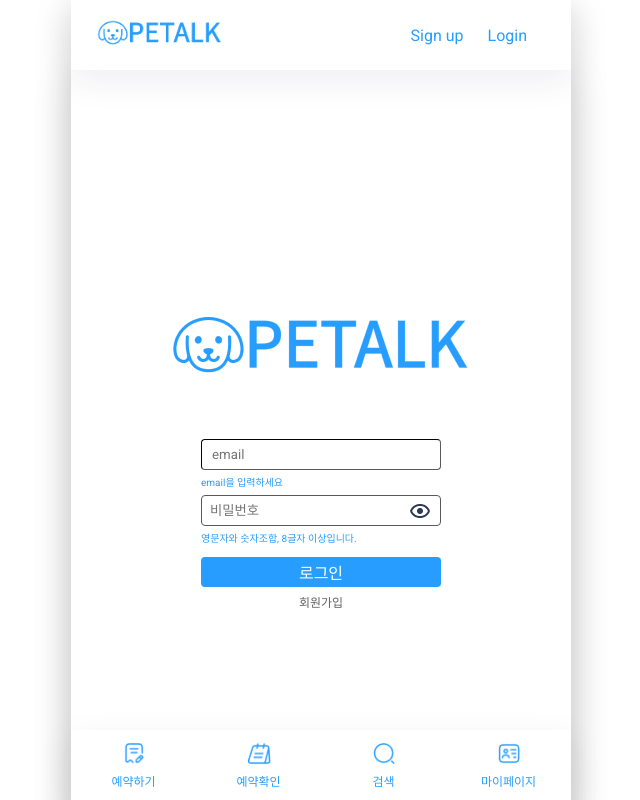
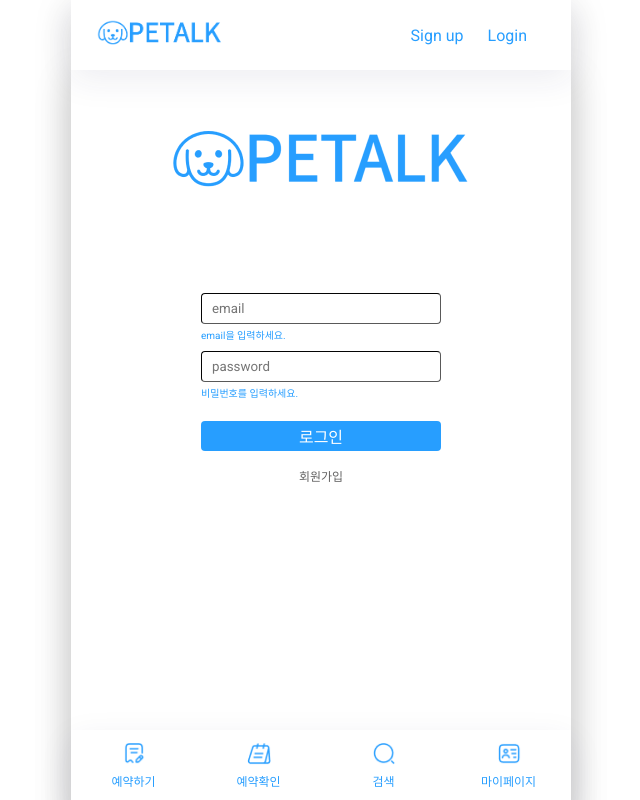
Before and after one commit to rbgud4226/Codestates_032_main, a React (Create React App) app in the folder client/: page /login in a window 1280 px wide. Shown: the top 800 px of the page, without its empty margins (319-959 px from the left). Built offline with nearby package versions, Linux system fonts and the light colour scheme; no server answers.

Commit message:
fix:login수정

```diff
--- /dev/null
+++ b/client/src/component/Button/LargeBtn.tsx
@@ -0,0 +1,29 @@
+import React from "react";
+import styled from "styled-components";
+interface T {
+  name: string;
+}
+const LargeBtn = ({ name }: T) => {
+  return <Btn>{name}</Btn>;
+};
+
+export default LargeBtn;
+
+export const Btn = styled.button`
+  width: 240px;
+  height: 30px;
+  background-color: #279eff;
+  align-items: center;
+  font-size: 16px;
+  justify-content: center;
+  color: white;
+  border: 0px;
+  border-radius: 4px;
+  cursor: pointer;
+  &:active {
+    background-color: #1d8ce7;
+  }
+  &:disabled {
+    background-color: #9ac5f4;
+  }
+`;
--- a/client/src/component/Login/Index.tsx
+++ b/client/src/component/Login/Index.tsx
@@ -18,5 +18,5 @@ export const LoginContainer = styled.div`
   display: flex;
   flex-direction: column;
   align-items: center;
-  padding-top: 226px;
+  padding-top: 40px;
 `;
--- a/client/src/component/Login/LoginForm.tsx
+++ b/client/src/component/Login/LoginForm.tsx
@@ -1,60 +1,84 @@
 import React, { useState } from "react";
 import { styled } from "styled-components";
-import EmailInput from "../InputBox/EmailInput";
-import PasswordInput from "../InputBox/PasswordInput";
-import LoginBtn from "../Button/LoginBtn";
-import TokenProvider from "../../util/tokenProvider";
-import { Link, useNavigate } from "react-router-dom";
+import { Link } from "react-router-dom";
+import * as yup from "yup";
+import { yupResolver } from "@hookform/resolvers/yup";
+import { useForm } from "react-hook-form";
+import axios, { AxiosError } from "axios";
+import LargeBtn from "../Button/LargeBtn";
+
+const api = process.env.REACT_APP_DB_HOST;
+
+type FormData = {
+  email: string;
+  password: string;
+};
+
+// type T = {
+//   nickName: string;
+//   profileImage: string;
+//   accessToken: string;
+//   refreshToken: string;
+// };
+const schema = yup.object().shape({
+  email: yup
+    .string()
+    .email("email형식으로 입력하세요")
+    .required("Email is required"),
+  password: yup
+    .string()
+    .matches(
+      /^(?=.*[a-zA-Z])(?=.*[0-9]).{8,}$/,
+      "영문자 숫자조합 8글자 이상입니다.",
+    )
+    .required("Pw is required"),
+});
 
 const LoginForm = () => {
-  const navigate = useNavigate();
-  const [email, setEmail] = useState("");
-  const [password, setPassword] = useState("");
   const [errorMsg, setErrorMsg] = useState("");
 
-  //로그인버튼 클릭시 수행 , 현재 문제가 있음 고칠 필요가 있음. 리스트페이지 등록시 navigate에 엔드포인트 입력.
-  const loginHdr = async (e: React.MouseEvent<HTMLButtonElement>) => {
-    e.preventDefault();
-    TokenProvider({ email, password }, setErrorMsg);
-    if (!errorMsg) {
-      setErrorMsg("");
-    } else {
-      navigate("/");
+  const {
+    register,
+    handleSubmit,
+    formState: { errors },
+  } = useForm({ resolver: yupResolver(schema) });
+
+  const loginHdr = async (data: FormData) => {
+    try {
+      const res: any = await axios.post(`${api}/members/login`, data);
+      console.log(res.data);
+      localStorage.setItem("nickName", res?.nickName);
+      localStorage.setItem("profileImage", res?.profileImage);
+      localStorage.setItem("refreshToken", res?.refreshToken);
+      localStorage.setItem("accessToken", res?.accessToken);
+    } catch (e: AxiosError | unknown) {
+      if (axios.isAxiosError(e)) {
+        setErrorMsg("로그인 정보를 확인하세요");
+      }
     }
+  };
 
-    // try {
-    //   const res = await axios.post("http://localhost:8080/members/login", {
-    //     email: email,
-    //     password: password,
-    //   });
-    //   const token = res;
-    //   console.log(token);
-    // } catch (error) {
-    //   if (axios.isAxiosError(error)) {
-    //     const axiosError = error as AxiosError;
-    //     if (axiosError.response) {
-    //       console.log("로그인 정보 확인바람", axiosError.response.data);
-    //     } else {
-    //       console.error("요청 실패함", axiosError.message);
-    //     }
-    //   } else {
-    //     console.error("알수 없는 에러가 발생");
-    //   }
-    // }
-  };
   return (
     <LoginContainer>
-      <EmailInput setEmail={setEmail} />
-      <PasswordInput setPassword={setPassword} />
-      <LoginBtn onClick={e => loginHdr(e)} />
-      {errorMsg ? (
-        <span style={{ fontSize: "12px", marginTop: "4px", color: "red" }}>
-          {errorMsg}
-        </span>
-      ) : (
-        ""
-      )}
-      <SignUpLink to={"/memberAgree"}>회원가입</SignUpLink>
+      <LForm onSubmit={handleSubmit(loginHdr)}>
+        <InputWrapper>
+          <TextInput placeholder="email" {...register("email")} />
+          <Span>email을 입력하세요.</Span>
+        </InputWrapper>
+        <InputWrapper>
+          <TextInput
+            placeholder="password"
+            type="password"
+            {...register("password")}
+          />
+          <Span>비밀번호를 입력하세요.</Span>
+        </InputWrapper>
+        <div style={{ marginTop: "12px" }}>
+          <LargeBtn name={"로그인"} />
+        </div>
+        <ErrMsg>{errorMsg}</ErrMsg>
+        <SignUpLink to={"/memberAgree"}>회원가입</SignUpLink>
+      </LForm>
     </LoginContainer>
   );
 };
@@ -69,6 +93,44 @@ export const LoginContainer = styled.section`
   width: 240px;
 `;
 
+export const LForm = styled.form`
+  display: flex;
+  flex-direction: column;
+  align-items: center;
+  margin-top: 40px;
+  width: 240px;
+`;
+export const InputWrapper = styled.div`
+  margin-bottom: 8px;
+`;
+
+export const TextInput = styled.input`
+  height: 31px;
+  width: 100%;
+  border: 1px inset #595959;
+  border-radius: 4px;
+  padding-left: 10px;
+  &:focus {
+    outline: none;
+  }
+`;
+
+export const Span = styled.span`
+  justify-content: flex-start;
+  margin-top: 4px;
+  color: #279eff;
+  font-size: 10px;
+  margin-bottom: 6px;
+`;
+
+export const ErrMsg = styled.div`
+  justify-content: flex-start;
+  margin-top: 4px;
+  color: #ff2727;
+  font-size: 10px;
+  margin-bottom: 6px;
+`;
+
 export const SignUpLink = styled(Link)`
   margin-top: 6px;
   font-size: 12px;
--- a/client/src/component/signup/SignUp/SignUpForm.tsx
+++ b/client/src/component/signup/SignUp/SignUpForm.tsx
@@ -12,6 +12,7 @@ import { iconImg } from "../../../Data/IconImg";
 import { useNavigate } from "react-router-dom";
 
 const SignUpForm = () => {
+  const api = process.env.REACT_APP_DB_HOST;
   const navigate = useNavigate();
   const [email, setEmail] = useState(""); //email인풋에 입력
   const [isValidEmail, setValidEmail] = useState(false); //email형식에 유효한지 확인
@@ -25,8 +26,6 @@ const SignUpForm = () => {
   const [certifyNum, setCertifyNum] = useState(""); //인증번호 입력
   const [isCertify, setCertify] = useState(false); //전송버튼 누른후 인증성공시 인증을true로
   const [image, setImage] = useState(""); //image세팅
-
-  //http://localhost:8080
 
   //랜덤으로 1~18번 아이콘중 하나 뽑음
   const imageHdr = () => {
@@ -59,7 +58,7 @@ const SignUpForm = () => {
     e.preventDefault();
     try {
       const res = await axios.post(
-        ` https://7fdc-218-155-160-190.ngrok-free.app/registration?authCode=${certifyNum}&phone=${phoneNum}`,
+        `${api}/registration?authCode=${certifyNum}&phone=${phoneNum}`,
       );
       console.log(res.data);
       if (res.data) {
@@ -84,10 +83,7 @@ const SignUpForm = () => {
 
       console.log(data);
       //회원가입 api 주소 확인하고 변경해야함.  react Query 사용시 바꿔야할 가능성 높음.
-      const res = await axios.post(
-        "https://7fdc-218-155-160-190.ngrok-free.app/members",
-        data,
-      );
+      const res = await axios.post(`${api}/members`, data);
       const successMsg = res.data;
       console.log(successMsg);
       navigate("/signupDone");
--- a/client/src/util/tokenProvider.tsx
+++ b/client/src/util/tokenProvider.tsx
@@ -9,9 +9,7 @@ const TokenProvider = async ({ email, password }, setErrorMsg) => {
   //   };
   localStorage.setItem("nickName", res?.nickName);
   localStorage.setItem("profileImage", res?.profileImage);
-
   localStorage.setItem("refreshToken", res?.refreshToken);
-
   localStorage.setItem("accessToken", res?.accessToken);
 
   console.log(res);
```
Also changed, not shown: client/src/component/Login/dummy.tsx (added, +208 -0 lines).
